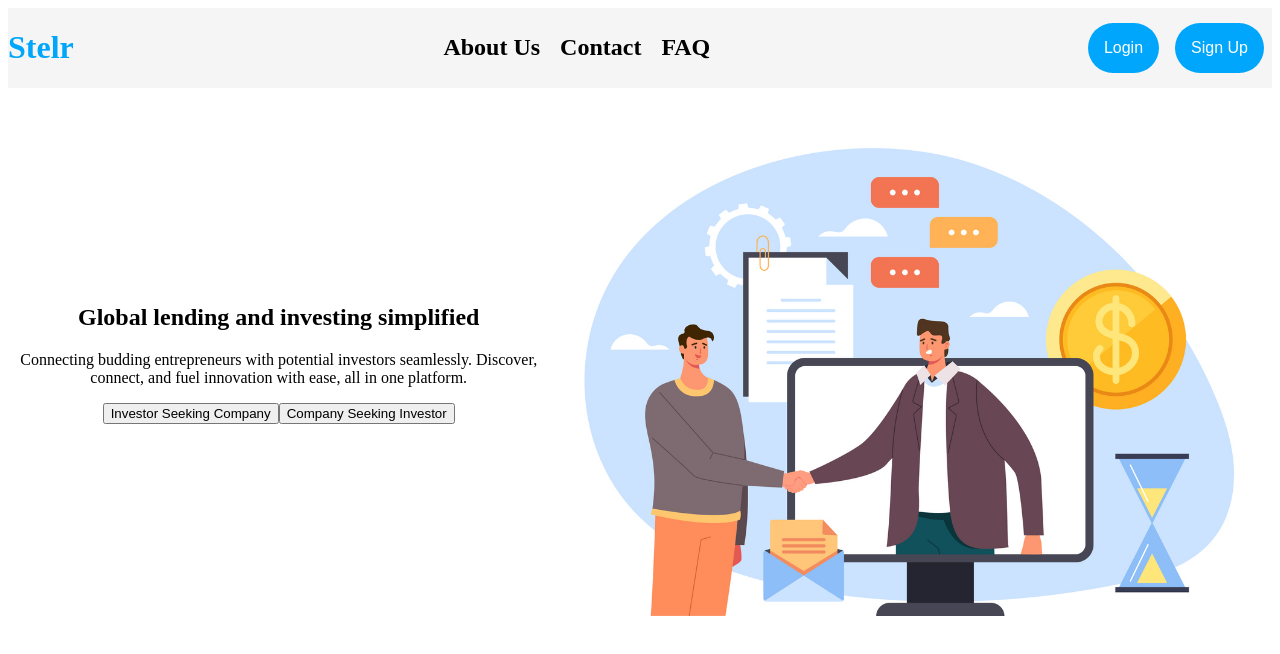
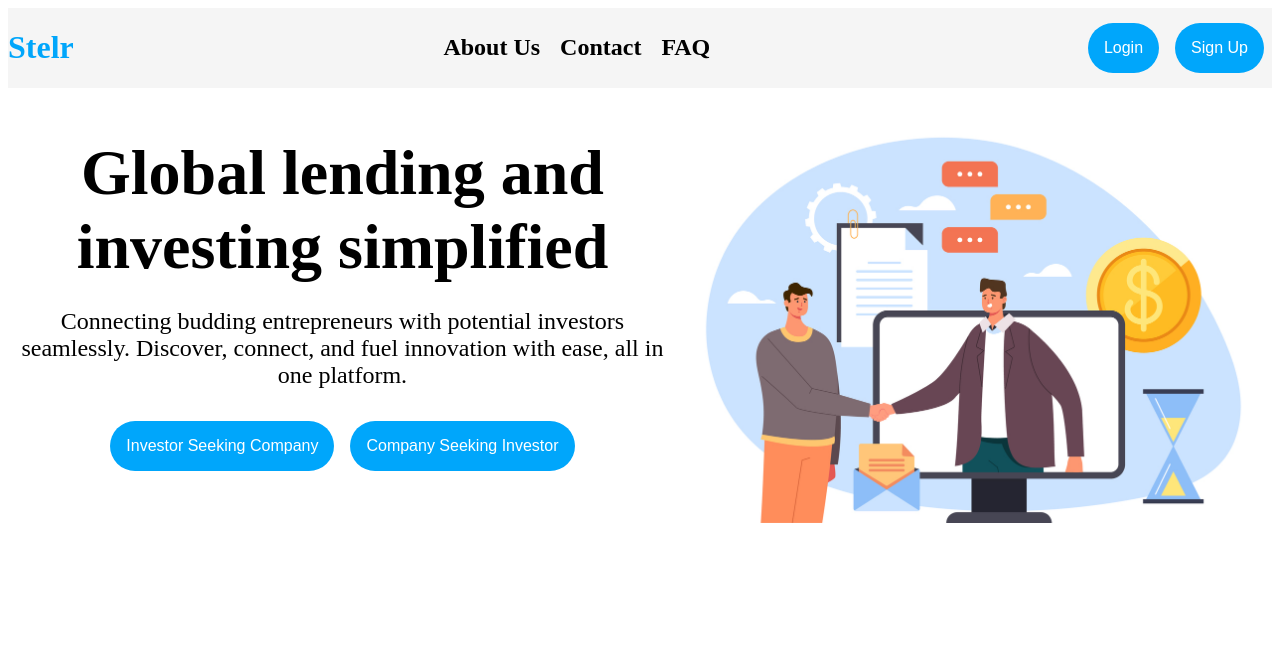
Before and after one commit to Jovenson-Don/stelr, a React (Vite) app: page / in a window 1280 px wide. Shown: the top 654 px of the page. Built offline with nearby package versions, Linux system fonts and the light colour scheme.

Commit message:
one hero section complete

```diff
--- a/src/App.tsx
+++ b/src/App.tsx
@@ -1,4 +1,4 @@
-import MainLandingPage from "./landingPage/mainLandingPage";
+import MainLandingPage from "./landingPage/MainLandingPage";
 
 function App() {
   return (
--- a/src/landingPage/HeroSection.tsx
+++ b/src/landingPage/HeroSection.tsx
@@ -11,17 +11,36 @@ const HeroSection = () => {
     heroText: {
       textAlign: "center",
     },
+    investingSimplified: {
+      fontSize: "4em",
+      margin: "0 0",
+    },
+    paragraph: {
+      fontSize: "1.5em",
+    },
+    button: {
+      backgroundColor: "#00A6FB",
+      color: "white",
+      borderRadius: "3em",
+      padding: "1em",
+      border: "none",
+      cursor: "pointer",
+      margin: ".5em",
+      fontSize: "1em",
+    },
   };
   return (
     <div style={styles.container}>
       <div style={styles.heroText}>
-        <h2>Global lending and investing simplified</h2>
-        <p>
+        <h2 style={styles.investingSimplified}>
+          Global lending and investing simplified
+        </h2>
+        <p style={styles.paragraph}>
           Connecting budding entrepreneurs with potential investors seamlessly.
           Discover, connect, and fuel innovation with ease, all in one platform.
         </p>
-        <button>Investor Seeking Company</button>
-        <button>Company Seeking Investor</button>
+        <button style={styles.button}>Investor Seeking Company</button>
+        <button style={styles.button}>Company Seeking Investor</button>
       </div>
       <div>
         <img
```
